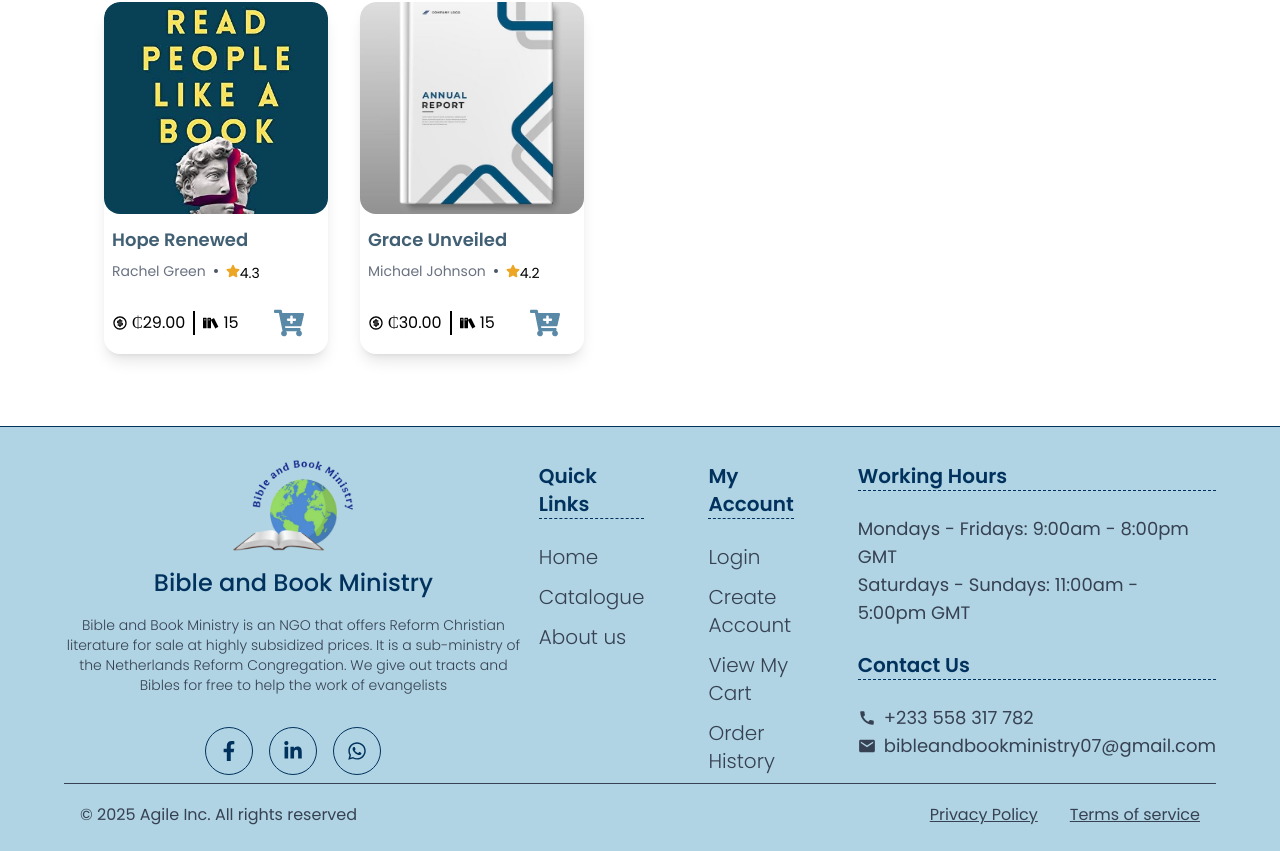
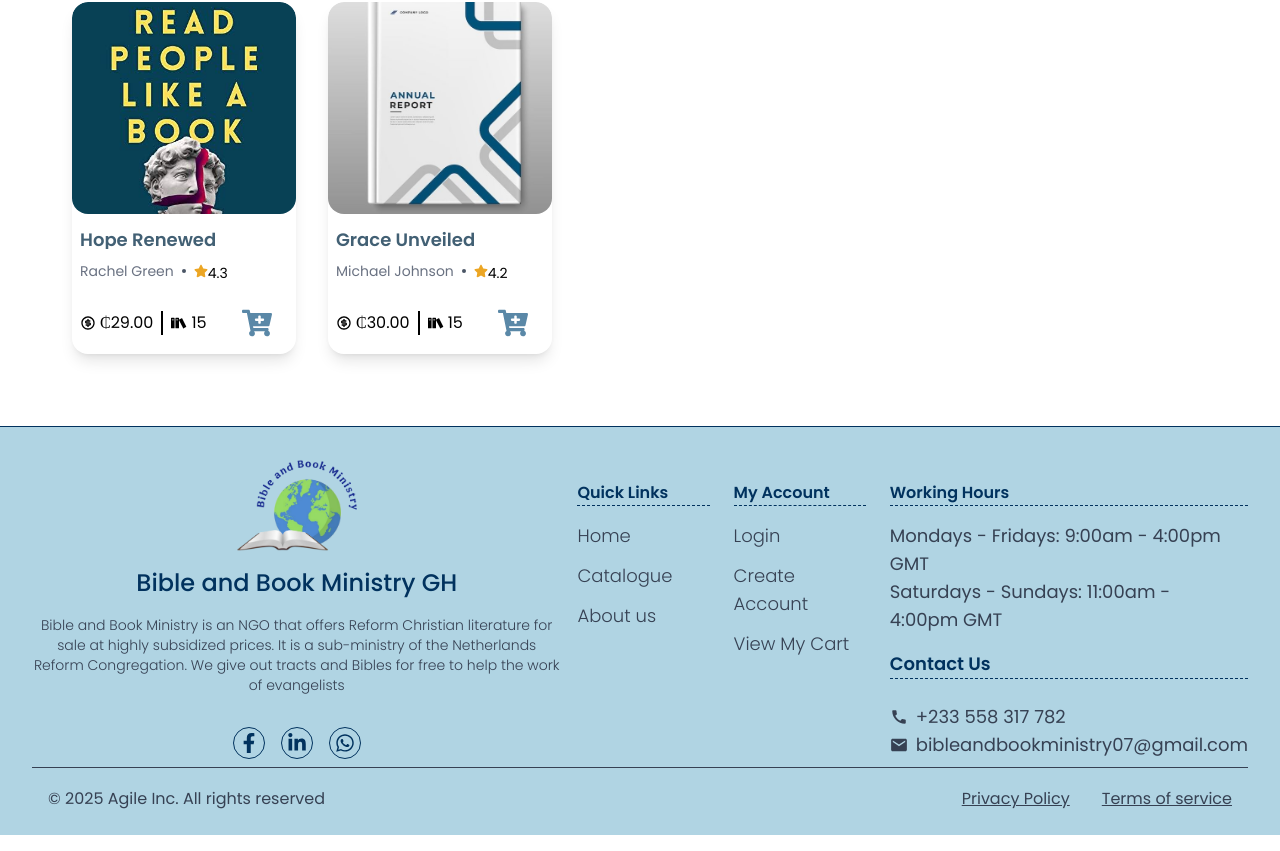
Before and after one commit to AgileMinds48/bible_bookministry-frontend, a Next.js app: page / in a window 1280 px wide. Shown: the part 2004-2855 px from the top of the page. Built offline with nearby package versions, Linux system fonts and the light colour scheme.

Commit message:
footer changes

```diff
--- a/components/Footer/Footer.tsx
+++ b/components/Footer/Footer.tsx
@@ -14,37 +14,37 @@ const Footer = () => {
   ];
   return (
     <footer className='border-t border-[#01325E] poppins bg-[#B0D4E3] overflow-hidden'>
-    <div className=" h-full w-full pt-8 lg:px-16 px-8 flex gap-4 flex-col justify-between lg:flex-row">
+    <div className=" h-full w-full pt-8 px-8 flex gap-4 flex-col justify-between lg:flex-row">
         <div className="max-w-xl">
             <div className="flex flex-col lg:items-center justify-center lg:gap-4 mb-4 shrink-0">
               <div className="lg:w-30 lg:h-[5.76em] w-20 h-auto shrink-0">
                 <Image src="/logo.png" width={80} height={80} alt="" className="w-full h-full mb-4" />
               </div>
-              <p className="text-[#01325E] lg:text-2xl text-xl font-medium text-left">
-                Bible and Book Ministry
+              <p className="text-[#01325E] lg:text-2xl text-xl font-medium text-left lg:text-center">
+                Bible and Book Ministry GH
               </p>
             </div>
-            <p className="font-light  text-gray-700 lg:text-center text-left text-sm  w-full">
+            <p className="font-light max-w-2xl  text-gray-700 lg:text-center text-left text-sm  w-full">
            Bible and Book Ministry is an NGO that offers Reform Christian literature for sale at highly subsidized prices. It is a sub-ministry of the Netherlands Reform Congregation. We give out tracts and Bibles for free to help the work of evangelists
             </p>
             <div className="flex  lg:justify-center justify-start gap-4 mt-8 ">
-              <div className="h-12 w-12 border flex items-center justify-center border-[#01325E] rounded-full cursor-pointer text-[#01325E] hover:text-white hover:bg-[#01325E] duration-200"><FaFacebookF className='text-xl' /></div>
-              <div className="h-12 w-12 border flex items-center justify-center border-[#01325E] rounded-full cursor-pointer text-[#01325E] hover:text-white hover:bg-[#01325E] duration-200"><FaLinkedinIn className='text-xl' /></div>
-              <div className="h-12 w-12 border flex items-center justify-center border-[#01325E] rounded-full cursor-pointer text-[#01325E] hover:text-white hover:bg-[#01325E] duration-200"><FaWhatsapp className='text-xl'/></div>
+              <div className="h-8 w-8 border flex items-center justify-center border-[#01325E] rounded-full cursor-pointer text-[#01325E] hover:text-white hover:bg-[#01325E] duration-200"><FaFacebookF className='text-xl' /></div>
+              <div className="h-8 w-8 border flex items-center justify-center border-[#01325E] rounded-full cursor-pointer text-[#01325E] hover:text-white hover:bg-[#01325E] duration-200"><FaLinkedinIn className='text-xl' /></div>
+              <div className="h-8 w-8 border flex items-center justify-center border-[#01325E] rounded-full cursor-pointer text-[#01325E] hover:text-white hover:bg-[#01325E] duration-200"><FaWhatsapp className='text-xl'/></div>
 
 
             </div>
         </div>
 
-          <div className="md:w-[70%] grid lg:grid-cols-[1fr_1fr_2fr] lg:content-end grid-cols-1 gap-16">
+          <div className="md:w-[70%] grid lg:grid-cols-[1fr_1fr_2fr] lg:content-end grid-cols-1 gap-6">
             <div className=" flex flex-col ">
-              <h4 className="text-[#01325E] font-semibold text-xl mb-6 border-b border-dashed">Quick Links</h4>
+              <h4 className="text-[#01325E] font-semibold text mb-4 border-b border-dashed whitespace-nowrap">Quick Links</h4>
               <ul className="font-light text-gray-700  flex flex-col gap-3 text-xl">
                 {navItems.map(({label,href},index) => (
 
                   <li
                     key={index+href}
-                    className='text-xl hover:text-[#01325E]'>
+                    className='text-lg hover:text-[#01325E]'>
                       <Link key={index} href={href} >
                       {label}
                        </Link>
@@ -54,21 +54,21 @@ const Footer = () => {
               </ul>
             </div>
             <div className="flex flex-col">
-              <h4 className="text-[#01325E] font-semibold mb-6 text-xl border-b border-dashed">My Account</h4>
-              <div className="flex-1 flex flex-col  gap-3 text-gray-700 font-light text-xl">
+              <h4 className="text-[#01325E] font-semibold mb-4 whitespace-nowrap border-b border-dashed">My Account</h4>
+              <div className="flex-1 flex flex-col  gap-3 text-gray-700 font-light text-lg">
                 <span>Login</span>
                 <span>Create Account</span>
              <Link href={"/cart"}>   <span className='cursor-pointer'>View My Cart</span></Link>
-                <span>Order History</span>
+                {/* <span>Order History</span> */}
               </div>
             </div>
             <div className=''>
-          <h4 className='text-xl font-semibold mb-6 text-[#01325E] border-b border-dashed'>Working Hours</h4>
+          <h4 className='font-semibold mb-4 text-[#01325E] border-b border-dashed whitespace-nowrap'>Working Hours</h4>
           <div className='text-gray-700 text-lg'>
-          <p className='whitespace-break-spaces'>Mondays - Fridays: 9:00am - 8:00pm GMT</p>
-            <p className='whitespace-break-spaces'>Saturdays - Sundays: 11:00am - 5:00pm GMT</p>
+          <p className='whitespace-break-spaces '>Mondays - Fridays: 9:00am - 4:00pm GMT</p>
+            <p className='whitespace-break-spaces'>Saturdays - Sundays: 11:00am - 4:00pm GMT</p>
           </div>
-          <h4 className='text-xl font-semibold mb-6 mt-6 text-[#01325E] border-b border-dashed'>Contact Us</h4>
+          <h4 className='text-lg font-semibold mb-6 mt-4 text-[#01325E] border-b border-dashed'>Contact Us</h4>
           <div className='text-gray-700 text-lg'>
               <p className='flex items-center gap-2'><MdCall />
                 +233 558 317 782</p>
@@ -80,7 +80,7 @@ const Footer = () => {
 
 
       </div>
-      <div className='md:px-16 py-2 text-gray-700'>
+      <div className='md:px-8 py-2 text-gray-700'>
         <hr className='w-full h-1  text-gray-700' />
         <div className='w-full p-4 flex md:justify-between justify-center flex-wrap'>
           <p className='whitespace-nowrap'>&copy; 2025 Agile Inc. All rights reserved</p>
--- a/components/Home/PopularBooks.tsx
+++ b/components/Home/PopularBooks.tsx
@@ -38,7 +38,7 @@ const PopularBooks = () => {
             </Link>
             </button>
           </div>
-        <div className='flex shrink-0 lg:px-16 lg:p-8 overflow-hidden lg:gap-8 lg:gap-y-14 md:justify-start justify-around gap-y-8 md:gap-x-18 gap-4 flex-wrap'>
+        <div className='flex shrink-0  lg:p-8 overflow-hidden lg:gap-8 lg:gap-y-14 md:justify-start justify-around gap-y-8 md:gap-x-18 gap-4 flex-wrap'>
           {popularBooks.map(({img,title,author,price,rating},index) => (
              <div key={index} className='rounded-2xl'>
           <div className='grid grid-cols-1 grid-rows-[60%_40%] cursor-pointer hover:shadow-xl transition duration-100 lg:h-[22em] h-[18em] lg:w-[14em] w-[10em] shadow-lg rounded-2xl overflow-hidden'>
```
